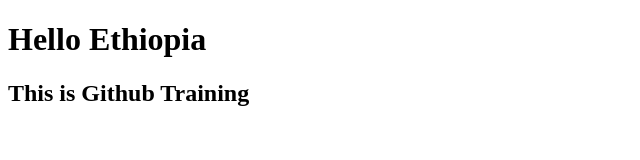
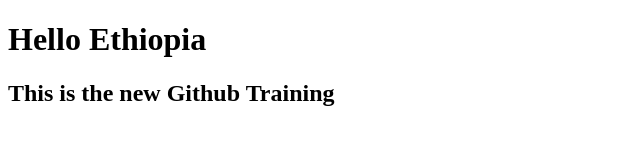
Before and after one commit to BASHANEW/Abebe, a plain HTML site: page index.html in a window 1280 px wide. Shown: the whole page, without its empty margins (0-640 px from the left). Drawn offline with Linux system fonts and the light colour scheme.

Commit message:
updated today

```diff
--- a/index.html
+++ b/index.html
@@ -8,7 +8,7 @@
 </head>
 <body>
     <h1>Hello Ethiopia</h1>
-    <h2>This is Github Training</h2>
+    <h2>This is the new Github Training</h2>
 
 </body>
 </html>
```
